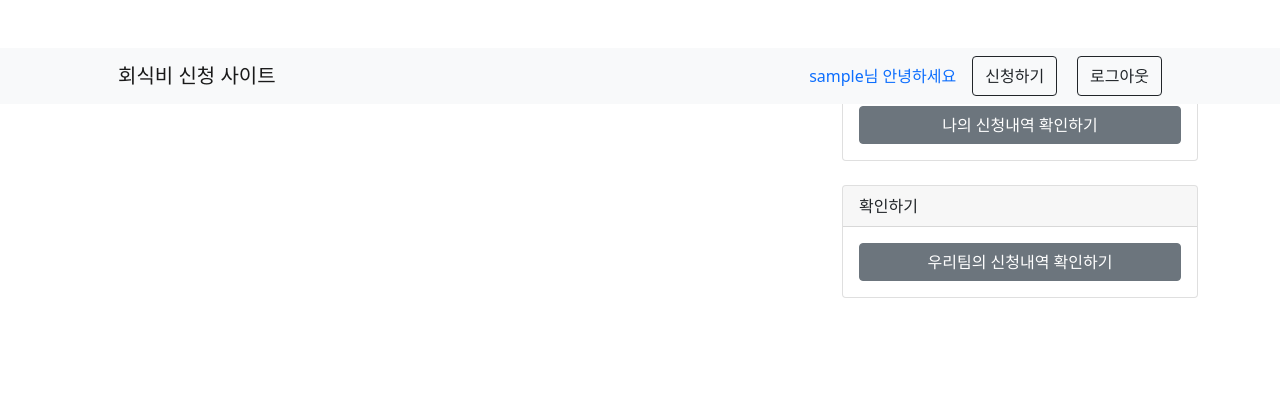
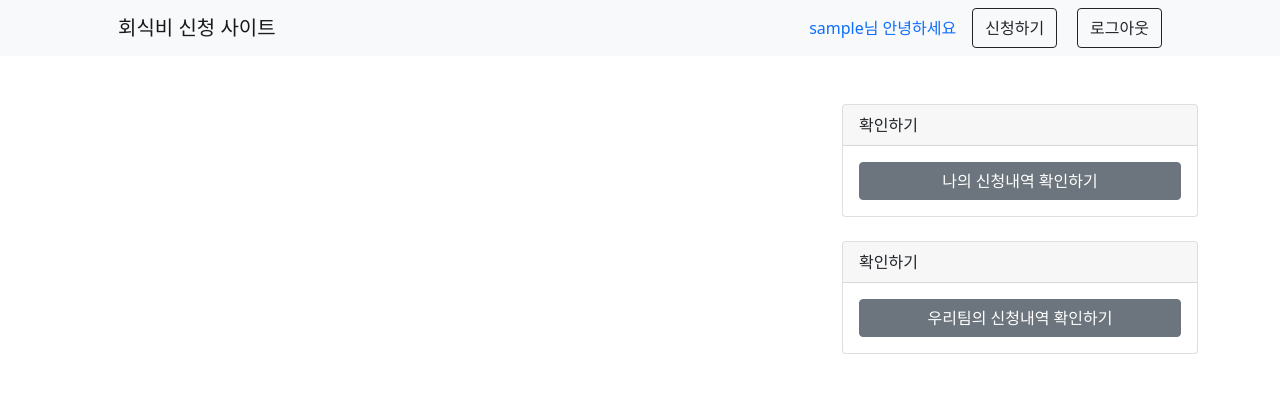
Before and after one commit to kvkvd12/5i_support_project, a Django app: page / in a window 1280 px wide. Shown: the top 420 px of the page. Run offline with Django 4.2, Linux system fonts and the light colour scheme; the visitor is signed in with stand-in values (Sample User, id 1); data that the repository does not hold is empty; some libraries are stand-ins or nearby versions.

Commit message:
[modify]base.html navbar 위치 조정

```diff
--- a/templates/base.html
+++ b/templates/base.html
@@ -20,7 +20,7 @@
     </head>
     <body>
         <!-- Navigation-->
-        <nav class="navbar navbar-expand-lg navbar-light bg-light" style="position: fixed; z-index: 1; width: 100%;">
+        <nav class="navbar navbar-expand-lg navbar-light bg-light" >
             <div class="container px-4 px-lg-5">
                 <a class="navbar-brand" href="/">회식비 신청 사이트</a>
                 <button class="navbar-toggler" type="button" data-bs-toggle="collapse" data-bs-target="#navbarSupportedContent" aria-controls="navbarSupportedContent" aria-expanded="false" aria-label="Toggle navigation"><span class="navbar-toggler-icon"></span></button>
```
